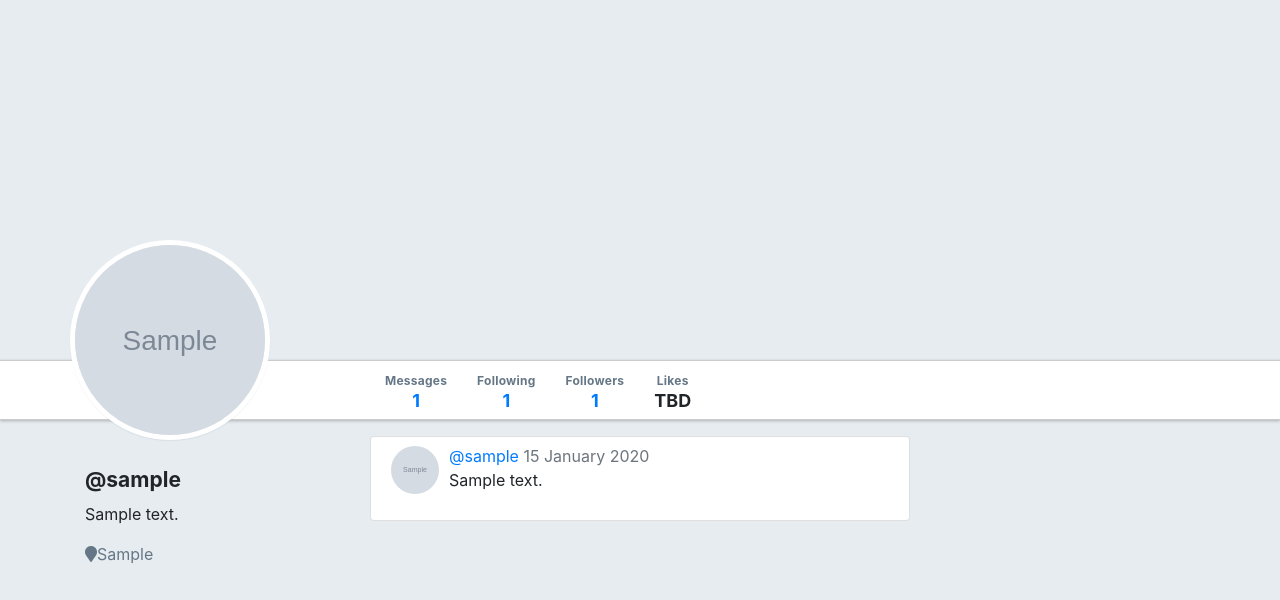
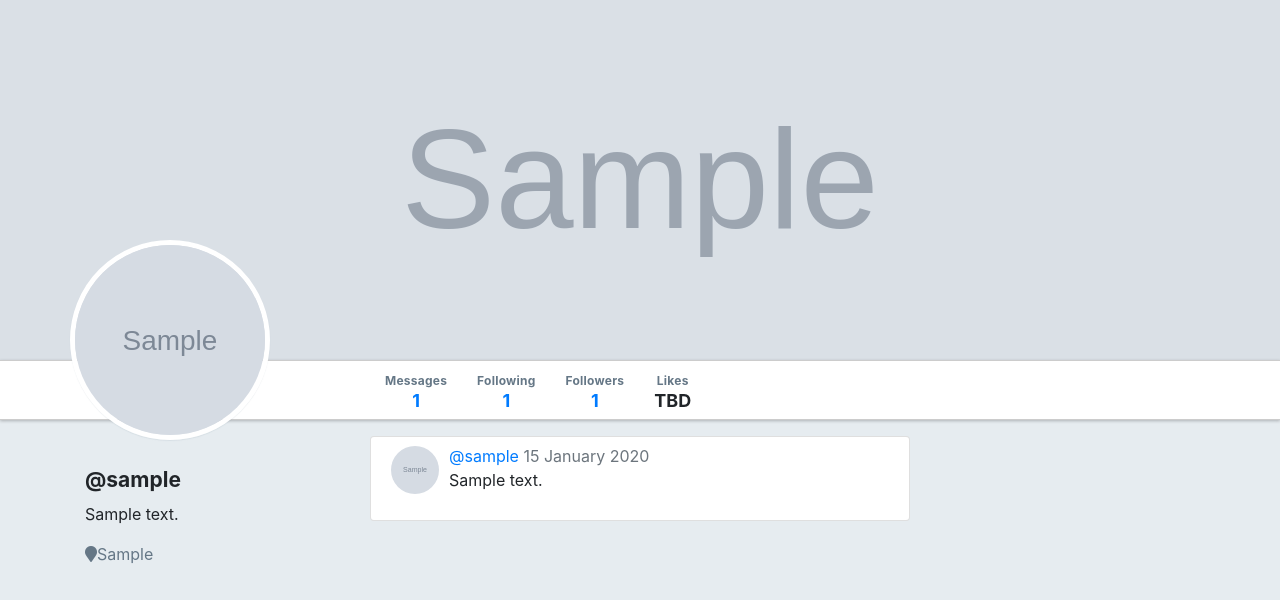
Before and after one commit to snstrong/warbler, a Flask app: page /users/1 in a window 1280 px wide. Shown: the part 46-646 px from the top of the page. Run offline with Flask 2, Linux system fonts and the light colour scheme; tables that the repository leaves empty hold one stand-in row (values such as "Sample post"); grey boxes marked "Sample" are stand-in pictures; some libraries are stand-ins or nearby versions.

Commit message:
Display header image

```diff
--- a/static/stylesheets/style.css
+++ b/static/stylesheets/style.css
@@ -203,6 +203,11 @@ nav + .container {
   opacity: 0.7;
   background-size: cover;
   background-position: top center;
+}
+
+#hero-image {
+  height: 100%;
+  object-fit: cover;
 }
 
 .full-width {
--- a/templates/users/detail.html
+++ b/templates/users/detail.html
@@ -2,7 +2,9 @@
 
 {% block content %}
 
-<div id="warbler-hero" class="full-width"></div>
+<div id="warbler-hero" class="full-width">
+  <img src='{{ user.header_image_url }}' alt='Header image for {{ user.username }}' class='full-width' id='hero-image'>
+</div>
 <img src="{{ user.image_url }}" alt="Image for {{ user.username }}" id="profile-avatar">
 <div class="row full-width">
   <div class="container">
```
